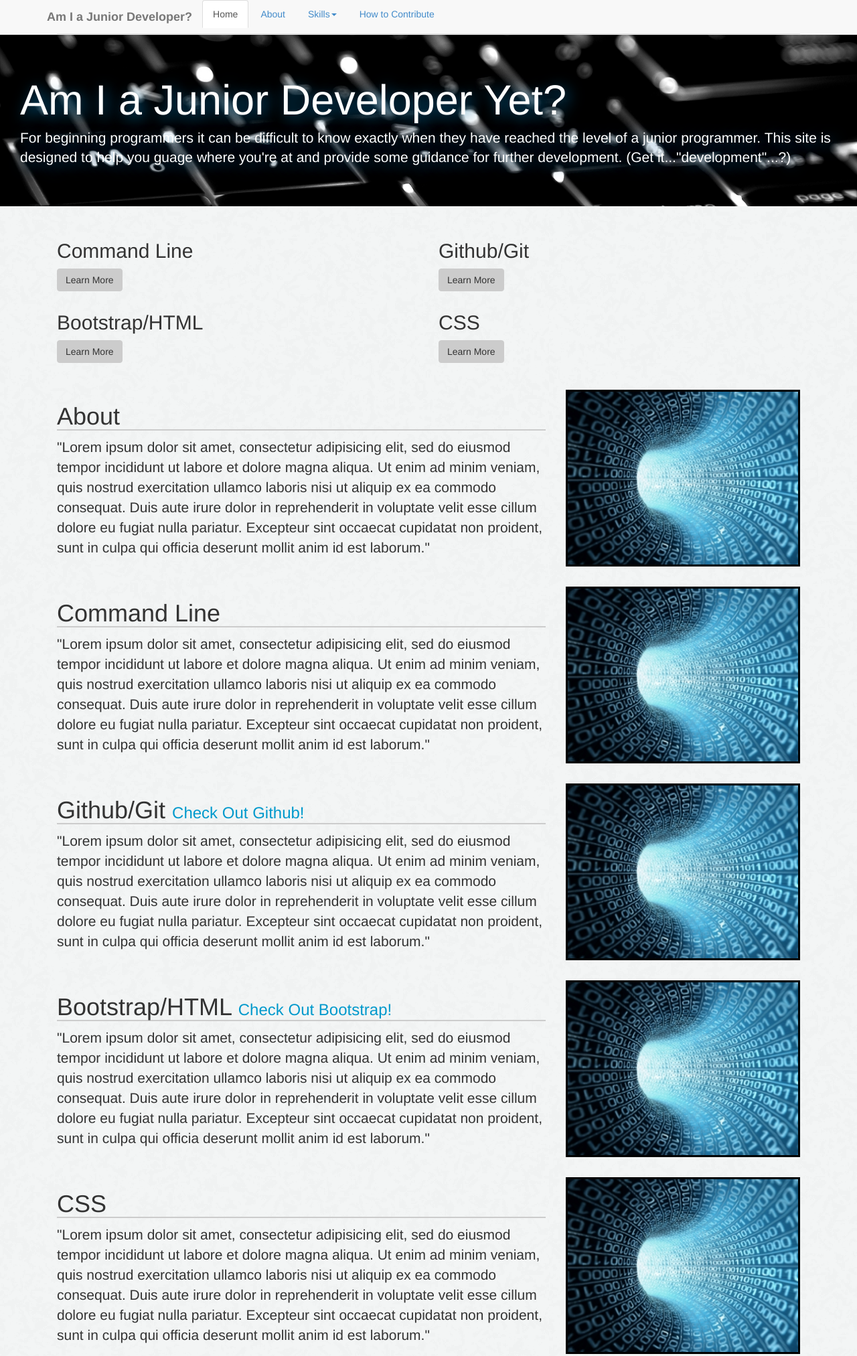
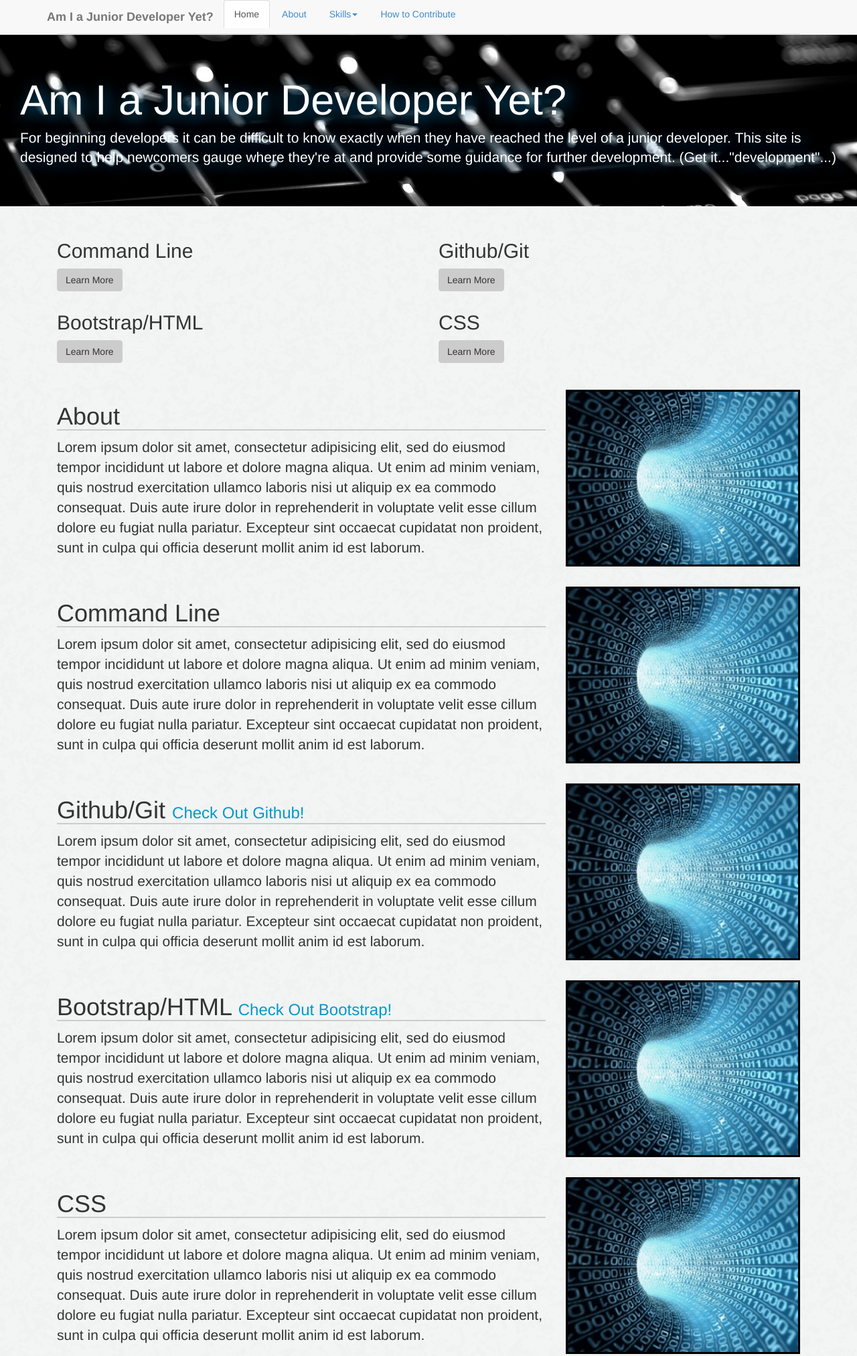
Before and after one commit to raelynn/am-i-a-junior-developer, a plain HTML site: page index.html in a window 1280 px wide. Shown: the top 2025 px of the page at 67% size. Drawn offline with Linux system fonts and the light colour scheme.

Commit message:
modify index.html

```diff
--- a/index.html
+++ b/index.html
@@ -7,7 +7,7 @@
 		<meta name="author" content="">
 		<link rel="shortcut icon" href="../../assets/ico/favicon.png">
 
-		<title>Am I a Junior Developer?</title>
+		<title>Am I a Junior Developer Yet?</title>
 
 		<link rel="stylesheet" href="css/bootstrap.css">
 		<link rel="stylesheet" href="css/starter-template.css">
@@ -23,7 +23,7 @@
 						<span class="icon-bar"></span>
 						<span class="icon-bar"></span>
 					</button>
-					<a class="navbar-brand" href-"#">Am I a Junior Developer?</a>
+					<a class="navbar-brand" href-"#">Am I a Junior Developer Yet?</a>
 				</div>
 				<div class="collapse navbar-collapse">
 					<ul class="nav nav-tabs">
@@ -47,7 +47,7 @@
 		<div>
 			<div class="jumbotron">
 				<h1>Am I a Junior Developer Yet?</h1>
-				<p>For beginning programmers it can be difficult to know exactly when they have reached the level of a junior programmer. This site is designed to help you guage where you're at and provide some guidance for further development. (Get it..."development"...?)</p>
+				<p>For beginning developers it can be difficult to know exactly when they have reached the level of a junior developer. This site is designed to help newcomers gauge where they're at and provide some guidance for further development. (Get it..."development"...)</p>
 			</div>
 		</div>
 
@@ -61,6 +61,7 @@
 				<p><a class="btn btn-default" href="#git">Learn More</a></p>
 			</div>
 		</div>
+
 		<div class="container">
 			<div class="col-md-6">
 				<h2>Bootstrap/HTML</h2>
@@ -73,19 +74,19 @@
 		</div>
 
 		<div class="container" id="about">
-
 			<div class="col-md-8">
 				<h1>About</h1>
-				<p>"Lorem ipsum dolor sit amet, consectetur adipisicing elit, sed do eiusmod tempor incididunt ut labore et dolore magna aliqua. Ut enim ad minim veniam, quis nostrud exercitation ullamco laboris nisi ut aliquip ex ea commodo consequat. Duis aute irure dolor in reprehenderit in voluptate velit esse cillum dolore eu fugiat nulla pariatur. Excepteur sint occaecat cupidatat non proident, sunt in culpa qui officia deserunt mollit anim id est laborum."</p>
+				<p>Lorem ipsum dolor sit amet, consectetur adipisicing elit, sed do eiusmod tempor incididunt ut labore et dolore magna aliqua. Ut enim ad minim veniam, quis nostrud exercitation ullamco laboris nisi ut aliquip ex ea commodo consequat. Duis aute irure dolor in reprehenderit in voluptate velit esse cillum dolore eu fugiat nulla pariatur. Excepteur sint occaecat cupidatat non proident, sunt in culpa qui officia deserunt mollit anim id est laborum.</p>
 			</div>
 			<div class="col-md-4">
 				<img src="img/code.jpg" alt="a computer code tunnel">
 			</div>
 		</div>
+
 		<div class="container" id="command">
 			<div class="col-md-8">
 				<h1>Command Line</h1>
-				<p>"Lorem ipsum dolor sit amet, consectetur adipisicing elit, sed do eiusmod tempor incididunt ut labore et dolore magna aliqua. Ut enim ad minim veniam, quis nostrud exercitation ullamco laboris nisi ut aliquip ex ea commodo consequat. Duis aute irure dolor in reprehenderit in voluptate velit esse cillum dolore eu fugiat nulla pariatur. Excepteur sint occaecat cupidatat non proident, sunt in culpa qui officia deserunt mollit anim id est laborum."</p>
+				<p>Lorem ipsum dolor sit amet, consectetur adipisicing elit, sed do eiusmod tempor incididunt ut labore et dolore magna aliqua. Ut enim ad minim veniam, quis nostrud exercitation ullamco laboris nisi ut aliquip ex ea commodo consequat. Duis aute irure dolor in reprehenderit in voluptate velit esse cillum dolore eu fugiat nulla pariatur. Excepteur sint occaecat cupidatat non proident, sunt in culpa qui officia deserunt mollit anim id est laborum.</p>
 			</div>
 			<div class="col-md-4">
 				<img src="img/code.jpg" alt="a computer code tunnel">
@@ -95,7 +96,7 @@
 		<div class="container" id="git">
 			<div class="col-md-8">
 				<h1>Github/Git  <small><a href="http://github.com">Check Out Github!</a></small></h1>
-				<p>"Lorem ipsum dolor sit amet, consectetur adipisicing elit, sed do eiusmod tempor incididunt ut labore et dolore magna aliqua. Ut enim ad minim veniam, quis nostrud exercitation ullamco laboris nisi ut aliquip ex ea commodo consequat. Duis aute irure dolor in reprehenderit in voluptate velit esse cillum dolore eu fugiat nulla pariatur. Excepteur sint occaecat cupidatat non proident, sunt in culpa qui officia deserunt mollit anim id est laborum."</p>
+				<p>Lorem ipsum dolor sit amet, consectetur adipisicing elit, sed do eiusmod tempor incididunt ut labore et dolore magna aliqua. Ut enim ad minim veniam, quis nostrud exercitation ullamco laboris nisi ut aliquip ex ea commodo consequat. Duis aute irure dolor in reprehenderit in voluptate velit esse cillum dolore eu fugiat nulla pariatur. Excepteur sint occaecat cupidatat non proident, sunt in culpa qui officia deserunt mollit anim id est laborum.</p>
 			</div>
 			<div class="col-md-4">
 				<img src="img/code.jpg" alt="a computer code tunnel">
@@ -105,7 +106,7 @@
 		<div class="container" id="bootstrap">
 			<div class="col-md-8">
 				<h1>Bootstrap/HTML  <small><a href="http://getbootstrap.com">Check Out Bootstrap!</a></small></h1>
-				<p>"Lorem ipsum dolor sit amet, consectetur adipisicing elit, sed do eiusmod tempor incididunt ut labore et dolore magna aliqua. Ut enim ad minim veniam, quis nostrud exercitation ullamco laboris nisi ut aliquip ex ea commodo consequat. Duis aute irure dolor in reprehenderit in voluptate velit esse cillum dolore eu fugiat nulla pariatur. Excepteur sint occaecat cupidatat non proident, sunt in culpa qui officia deserunt mollit anim id est laborum."</p>
+				<p>Lorem ipsum dolor sit amet, consectetur adipisicing elit, sed do eiusmod tempor incididunt ut labore et dolore magna aliqua. Ut enim ad minim veniam, quis nostrud exercitation ullamco laboris nisi ut aliquip ex ea commodo consequat. Duis aute irure dolor in reprehenderit in voluptate velit esse cillum dolore eu fugiat nulla pariatur. Excepteur sint occaecat cupidatat non proident, sunt in culpa qui officia deserunt mollit anim id est laborum.</p>
 			</div>
 			<div class="col-md-4">
 				<img src="img/code.jpg" alt="a computer code tunnel">
@@ -115,7 +116,7 @@
 		<div class="container" id="css">
 			<div class="col-md-8">
 				<h1>CSS</h1>
-				<p>"Lorem ipsum dolor sit amet, consectetur adipisicing elit, sed do eiusmod tempor incididunt ut labore et dolore magna aliqua. Ut enim ad minim veniam, quis nostrud exercitation ullamco laboris nisi ut aliquip ex ea commodo consequat. Duis aute irure dolor in reprehenderit in voluptate velit esse cillum dolore eu fugiat nulla pariatur. Excepteur sint occaecat cupidatat non proident, sunt in culpa qui officia deserunt mollit anim id est laborum."</p>
+				<p>Lorem ipsum dolor sit amet, consectetur adipisicing elit, sed do eiusmod tempor incididunt ut labore et dolore magna aliqua. Ut enim ad minim veniam, quis nostrud exercitation ullamco laboris nisi ut aliquip ex ea commodo consequat. Duis aute irure dolor in reprehenderit in voluptate velit esse cillum dolore eu fugiat nulla pariatur. Excepteur sint occaecat cupidatat non proident, sunt in culpa qui officia deserunt mollit anim id est laborum.</p>
 			</div>
 			<div class="col-md-4">
 				<img src="img/code.jpg" alt="a computer code tunnel">
@@ -125,7 +126,7 @@
 		<div class="container" id="contribute">
 			<div class="col-md-8">
 				<h1>How to Contribute</h1>
-				<p>"Lorem ipsum dolor sit amet, consectetur adipisicing elit, sed do eiusmod tempor incididunt ut labore et dolore magna aliqua. Ut enim ad minim veniam, quis nostrud exercitation ullamco laboris nisi ut aliquip ex ea commodo consequat. Duis aute irure dolor in reprehenderit in voluptate velit esse cillum dolore eu fugiat nulla pariatur. Excepteur sint occaecat cupidatat non proident, sunt in culpa qui officia deserunt mollit anim id est laborum."</p>
+				<p>Lorem ipsum dolor sit amet, consectetur adipisicing elit, sed do eiusmod tempor incididunt ut labore et dolore magna aliqua. Ut enim ad minim veniam, quis nostrud exercitation ullamco laboris nisi ut aliquip ex ea commodo consequat. Duis aute irure dolor in reprehenderit in voluptate velit esse cillum dolore eu fugiat nulla pariatur. Excepteur sint occaecat cupidatat non proident, sunt in culpa qui officia deserunt mollit anim id est laborum.</p>
 			</div>
 			<div class="col-md-4">
 				<img src="img/code.jpg" alt="a computer code tunnel">
```
